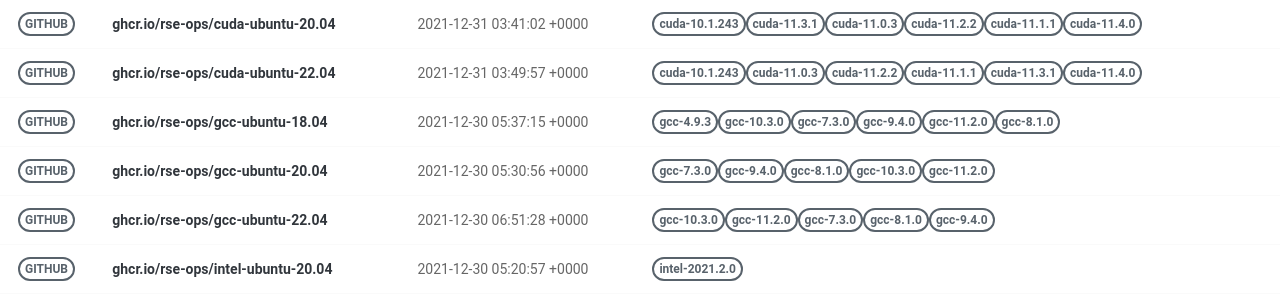
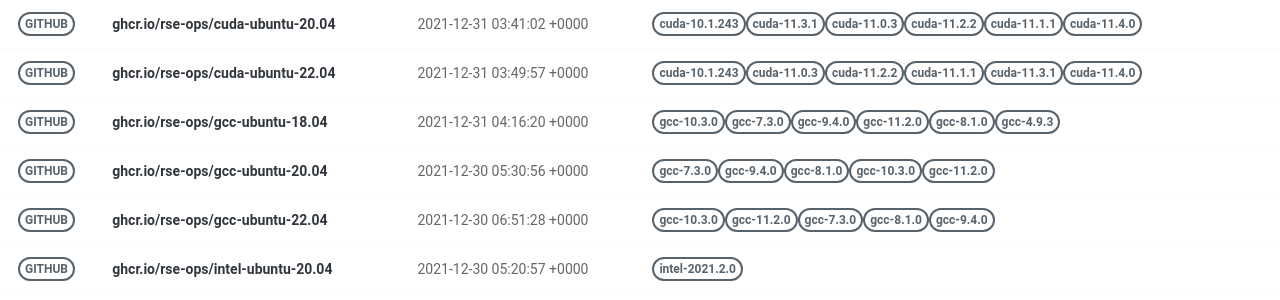
Before and after one commit to rse-ops/docker-images, a Jekyll site: the page built from pages/index.md, in a window 1280 px wide. Shown: the part 277-577 px from the top of the page. Built offline with Jekyll 4.4.1, drawn with Linux system fonts in a browser that asks for light colours; nearby versions of some CDN libraries.

Commit message:
Automated push to update library 2021-12-31

```diff
--- a/_library/ghcr.io-rse-ops-gcc-ubuntu-18.04.md
+++ b/_library/ghcr.io-rse-ops-gcc-ubuntu-18.04.md
@@ -1,14 +1,11 @@
 ---
 layout: container
 name: ghcr.io/rse-ops/gcc-ubuntu-18.04
-updated_at: 2021-12-30 05:37:15.721582
+updated_at: 2021-12-31 04:16:20.700899
 
 
 container_url: https://github.com/orgs/rse-ops/packages/container/package/gcc-ubuntu-18.04
 versions:
- - tag: gcc-4.9.3
-   dockerfile: https://github.com/rse-ops/docker-images/blob/main/ubuntu/gcc/Dockerfile
-   manifest: https://crane.ggcr.dev/manifest/ghcr.io/rse-ops/gcc-ubuntu-18.04:gcc-4.9.3
  - tag: gcc-10.3.0
    dockerfile: https://github.com/rse-ops/docker-images/blob/main/ubuntu/gcc/Dockerfile
    manifest: https://crane.ggcr.dev/manifest/ghcr.io/rse-ops/gcc-ubuntu-18.04:gcc-10.3.0
```
Also changed, not shown: other parts of _library/ghcr.io-rse-ops-gcc-ubuntu-18.04.md (+3 -0 lines).
